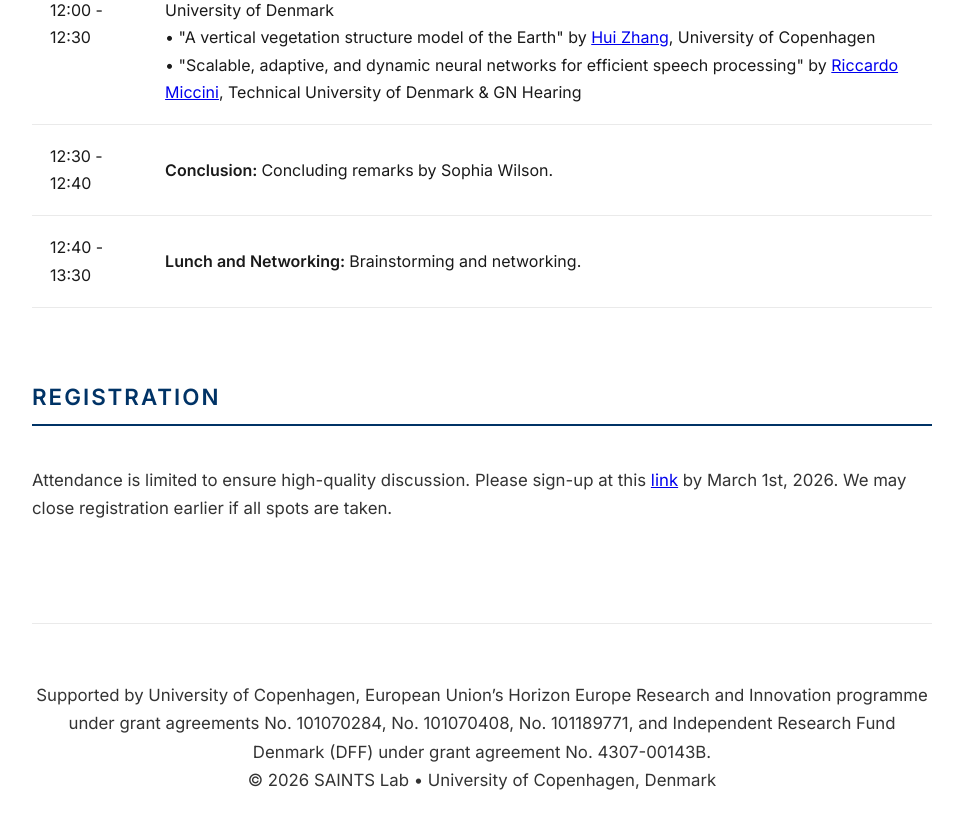
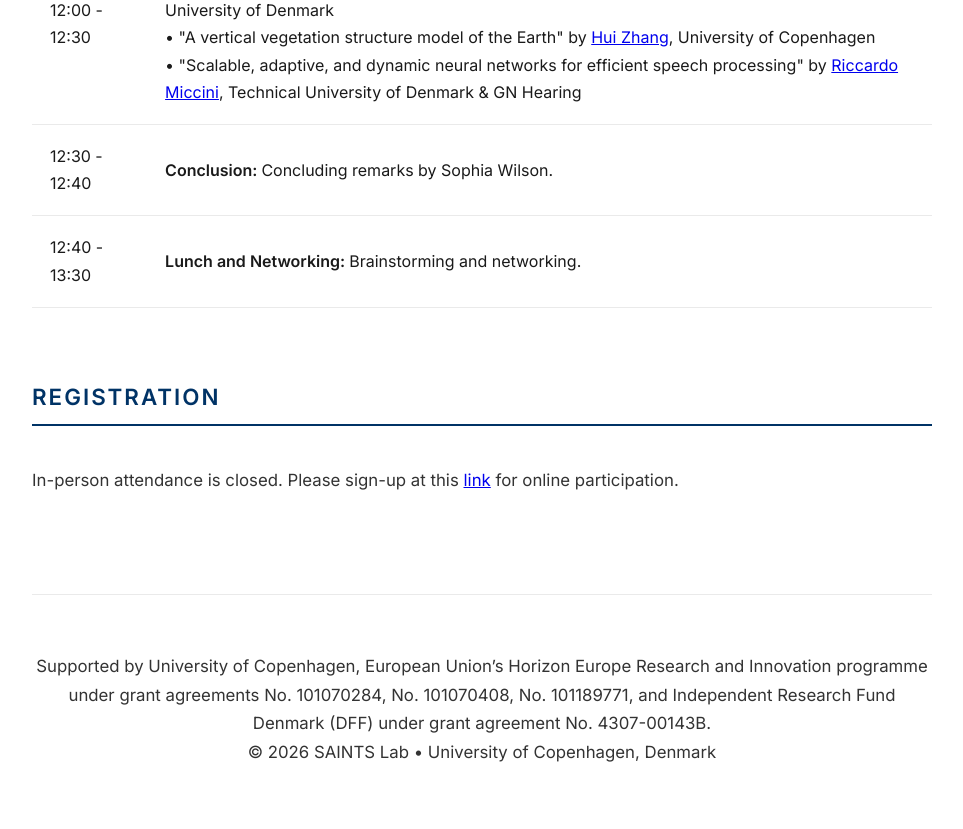
Before and after one commit to saintslab/saintslab.github.io, a Jekyll site: the page workshop2026/index.html, which Jekyll copies as it is, in a window 1280 px wide and 900 px high, scrolled down 2660 px. Shown: the top 829 px of the window, without its empty margins (158-1121 px from the left). Built offline with Jekyll 4.4.1, drawn with Linux system fonts in a browser that asks for light colours.

Commit message:
Update workshop

```diff
--- a/workshop2026/index.html
+++ b/workshop2026/index.html
@@ -304,7 +304,7 @@
      <section id="registration">
         <h2>Registration</h2>
         <p>
-            Attendance is limited to ensure high-quality discussion. Please sign-up at this <a href="https://www.survey-xact.dk/LinkCollector?key=V21SF59GU1CN">link</a> by March 1st, 2026. We may close registration earlier if all spots are taken.
+            In-person attendance is closed. Please sign-up at this <a href="https://www.survey-xact.dk/LinkCollector?key=V21SF59GU1CN">link</a> for online participation.
         </p>
     </section>
 
```
